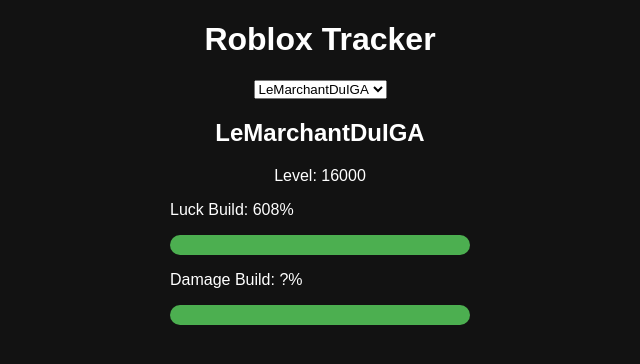
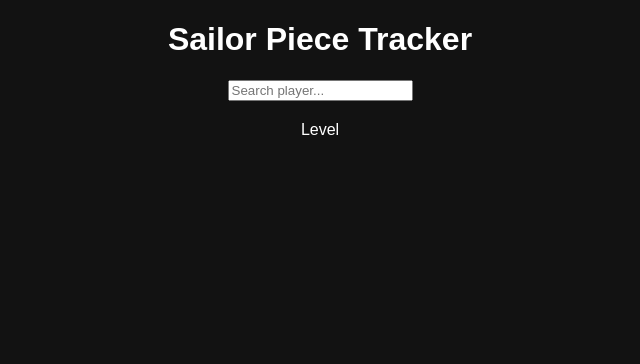
Before and after one commit to Buystvo93/SP-Tracker, a plain HTML site: page index.html in a window 1280 px wide. Shown: the whole page, without its empty margins (320-960 px from the left). Drawn offline with Linux system fonts and the light colour scheme.

Commit message:
Update index.html

```diff
--- a/index.html
+++ b/index.html
@@ -7,15 +7,21 @@
 </head>
 <body>
 
-  <h1>Roblox Tracker</h1>
+  <div class="container">
+    <h1>Sailor Piece Tracker</h1>
 
-  <select id="profileSelect"></select>
+    <input type="text" id="search" placeholder="Search player...">
 
-  <div id="profile">
-    <h2 id="username"></h2>
-    <p>Level: <span id="level"></span></p>
+    <div id="results"></div>
 
-    <div id="stats"></div>
+    <div id="profile" class="card hidden">
+      <h2 id="username"></h2>
+      <p class="level">Level <span id="level"></span></p>
+
+      <div id="totalProgress"></div>
+
+      <div id="stats"></div>
+    </div>
   </div>
 
   <script src="script.js"></script>
```
